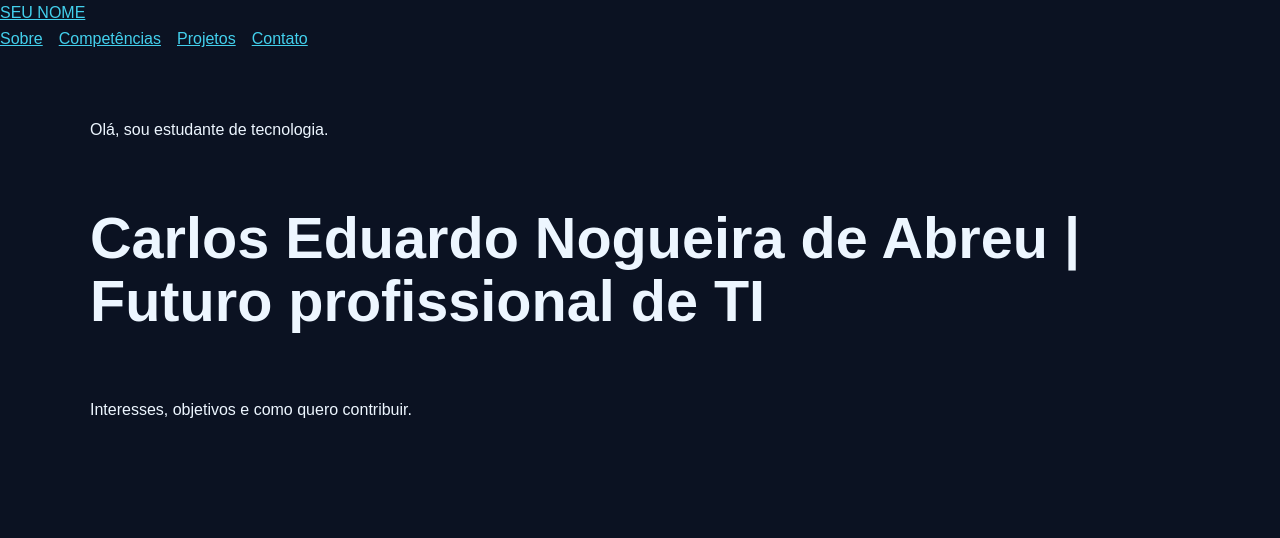
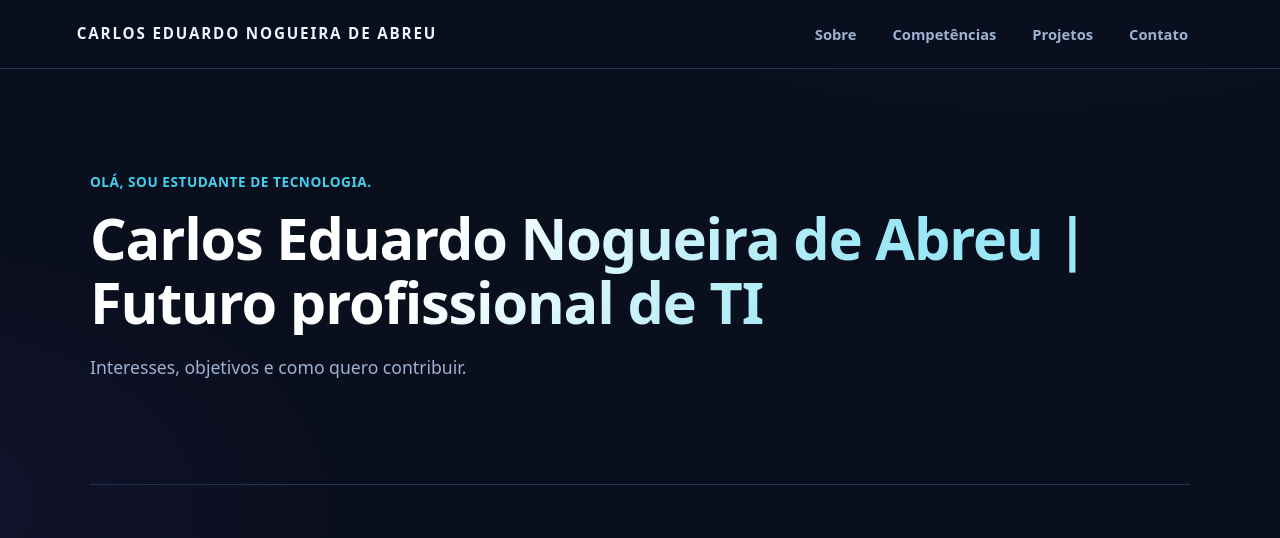
Before and after one commit to Carlos7102/portfolio, a plain HTML site: page index.html in a window 1280 px wide. Shown: the top 538 px of the page. Drawn offline with Linux system fonts and the light colour scheme.

Commit message:
Add files via upload

```diff
--- a/index.html
+++ b/index.html
@@ -7,9 +7,10 @@
  <title>Meu Portfólio | Carlos Eduardo Nogueira de Abreu</title>
  <link rel="stylesheet" href="style.css">
  <script defer src="script.js"></script>
+<base target="_blank">
 </head>
 <body>
- <header><a href="#inicio">SEU NOME</a>
+ <header><a href="#inicio">Carlos Eduardo Nogueira de Abreu</a>
  <nav aria-label="Menu principal">
  <a href="#sobre">Sobre</a> <a href="#competencias">Competências</a>
  <a href="#projetos">Projetos</a> <a href="#contato">Contato</a>
--- a/script.js
+++ b/script.js
@@ -1,3 +1,10 @@
 // Evolução opcional: atualização automática do ano no rodapé.
 // Não são necessários scripts para a navegação por âncoras HTML.
 console.info('Portfólio carregado - verificação local.');
+
+document.addEventListener('DOMContentLoaded', () => {
+    const rodape = document.querySelector('footer p');
+    if (rodape) {
+      rodape.textContent = `Portfólio acadêmico - ${new Date().getFullYear()}`;
+    }
+  });
--- a/style.css
+++ b/style.css
@@ -1,18 +1,176 @@
-:root { color-scheme: dark; --bg:#0b1222; --fg:#edf6ff; --accent:#43d0ed; }
-* { box-sizing:border-box; }
-html { scroll-behavior:smooth; }
-body { margin:0; font:16px/1.65 Arial,sans-serif; background:var(--bg); color:var(--fg); }
-SPECTION | Portfólio com SDD • Atividade acadêmica • CEUNI - FAMETRO
-header { display:flex; justify-content:space-between; flex-wrap:wrap; gap:1rem;
- padding:1rem 6%; border-bottom:1px solid #34445f; }
-a { color:var(--accent); }
-nav { display:flex; gap:1rem; flex-wrap:wrap; }
-main { width:min(1100px,88%); margin:auto; }
-section { padding:3rem 0; }
-.hero { min-height:40vh; display:grid; align-content:center; }
-h1 { font-size:clamp(2rem,5vw,3.6rem); line-height:1.1; }
-article { padding:1.1rem; margin:.7rem 0; border:1px solid #34445f;
- border-radius:12px; background:#14223a; }
-footer { padding:1rem 6%; text-align:center; }
-a:focus-visible { outline:3px solid #ffd166; outline-offset:3px; }
-@media (max-width:650px) { header { flex-direction:column; } section { padding:2rem 0; } }
+
+:root {
+    color-scheme: dark;
+    --bg: #0a0f1e;
+    --surface: #111a2e;
+    --surface-2: #16233c;
+    --border: #233152;
+    --fg: #edf6ff;
+    --muted: #9db2d0;
+    --accent: #43d0ed;
+    --accent-soft: rgba(67, 208, 237, .12);
+    --radius: 14px;
+    --shadow: 0 10px 30px rgba(2, 8, 20, .45);
+  }
+
+  * { box-sizing: border-box; }
+  html { scroll-behavior: smooth; }
+
+  body {
+    margin: 0;
+    font: 16px/1.7 system-ui, -apple-system, "Segoe UI", Roboto, Arial, sans-serif;
+    color: var(--fg);
+    background:
+      radial-gradient(60rem 30rem at 80% -10%, rgba(67, 208, 237, .08), transparent 60%),
+      radial-gradient(50rem 28rem at -10% 30%, rgba(124, 92, 255, .07), transparent 60%),
+      var(--bg);
+    min-height: 100vh;
+  }
+
+  ::selection { background: var(--accent); color: #06121f; }
+
+  header {
+    position: sticky;
+    top: 0;
+    z-index: 10;
+    display: flex;
+    justify-content: space-between;
+    align-items: center;
+    flex-wrap: wrap;
+    gap: 1rem;
+    padding: .9rem 6%;
+    background: rgba(10, 15, 30, .78);
+    backdrop-filter: blur(10px);
+    -webkit-backdrop-filter: blur(10px);
+    border-bottom: 1px solid var(--border);
+  }
+
+  header > a {
+    font-weight: 800;
+    letter-spacing: .12em;
+    text-transform: uppercase;
+    font-size: .95rem;
+    text-decoration: none;
+    color: var(--fg);
+  }
+
+  nav { display: flex; gap: .35rem; flex-wrap: wrap; }
+
+  nav a {
+    color: var(--muted);
+    text-decoration: none;
+    font-weight: 600;
+    font-size: .92rem;
+    padding: .45rem .95rem;
+    border-radius: 999px;
+    transition: color .2s ease, background .2s ease;
+  }
+
+  nav a:hover { color: var(--fg); background: var(--accent-soft); }
+
+  a { color: var(--accent); }
+
+  main { width: min(1100px, 88%); margin: auto; }
+
+  section { padding: 3.5rem 0; scroll-margin-top: 5.5rem; }
+
+  .hero {
+    min-height: 52vh;
+    display: grid;
+    align-content: center;
+    gap: .35rem;
+    border-bottom: 1px solid var(--border);
+  }
+
+  .hero p {
+    margin: 0;
+    color: var(--muted);
+    font-size: 1.1rem;
+  }
+
+  .hero p:first-child {
+    color: var(--accent);
+    font-weight: 700;
+    letter-spacing: .04em;
+    text-transform: uppercase;
+    font-size: .85rem;
+  }
+
+  h1 {
+    font-size: clamp(2rem, 5vw, 3.6rem);
+    line-height: 1.12;
+    letter-spacing: -.02em;
+    margin: .4rem 0 .8rem;
+    background: linear-gradient(120deg, #ffffff 30%, #9be7f5 70%);
+    -webkit-background-clip: text;
+    background-clip: text;
+    color: transparent;
+  }
+
+  h2 {
+    font-size: clamp(1.4rem, 3vw, 1.9rem);
+    letter-spacing: -.01em;
+    margin: 0 0 1.1rem;
+    padding-left: .9rem;
+    border-left: 4px solid var(--accent);
+  }
+
+  section > p { color: var(--muted); max-width: 65ch; }
+
+  article {
+    padding: 1.4rem 1.5rem;
+    margin: .9rem 0;
+    border: 1px solid var(--border);
+    border-radius: var(--radius);
+    background: linear-gradient(160deg, var(--surface-2), var(--surface));
+    box-shadow: var(--shadow);
+    transition: transform .25s ease, border-color .25s ease;
+  }
+
+  article:hover { transform: translateY(-4px); border-color: rgba(67, 208, 237, .5); }
+
+  article h3 { margin: 0 0 .35rem; letter-spacing: -.01em; }
+  article p { margin: 0; color: var(--muted); }
+
+  #contato a {
+    display: inline-block;
+    margin-top: .4rem;
+    padding: .8rem 1.6rem;
+    border-radius: 999px;
+    border: 1px solid rgba(67, 208, 237, .55);
+    background: var(--accent-soft);
+    font-weight: 700;
+    text-decoration: none;
+    transition: background .2s ease, transform .2s ease;
+  }
+
+  #contato a:hover { background: rgba(67, 208, 237, .22); transform: translateY(-2px); }
+
+  footer {
+    padding: 1.4rem 6%;
+    text-align: center;
+    color: var(--muted);
+    border-top: 1px solid var(--border);
+    font-size: .9rem;
+  }
+
+  footer p { margin: 0; }
+
+  a:focus-visible {
+    outline: 3px solid #ffd166;
+    outline-offset: 3px;
+    border-radius: 6px;
+  }
+
+  @media (max-width: 650px) {
+    header { flex-direction: column; align-items: flex-start; }
+    nav { width: 100%; }
+    section { padding: 2.4rem 0; }
+    h1 { font-size: clamp(1.7rem, 8vw, 2.2rem); }
+  }
+
+  @media (prefers-reduced-motion: reduce) {
+    html { scroll-behavior: auto; }
+    article, #contato a, nav a { transition: none; }
+    article:hover, #contato a:hover { transform: none; }
+  }
```
